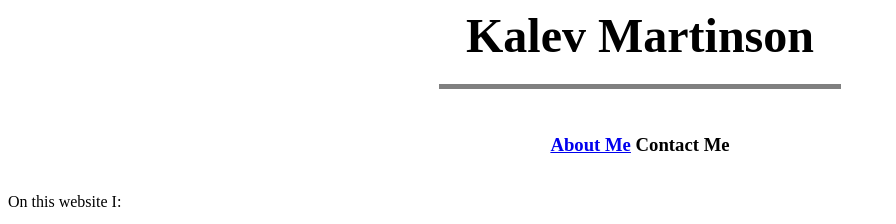
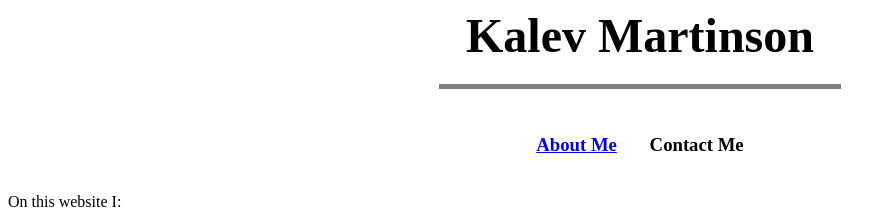
Before and after one commit to Kallikalev/test_website, a plain HTML site: page index.html in a window 1280 px wide. Shown: the top 224 px of the page, without its empty margins (0-896 px from the left). Drawn offline with Linux system fonts and the light colour scheme.

Commit message:
added nbsp

```diff
--- a/index.html
+++ b/index.html
@@ -8,7 +8,7 @@
     <h1 align = "center"> <font size = "18"> Kalev Martinson </font> </h1>
     <hr width="400" size="5" noshade>
     <br>
-    <h3 align="center"><a href = "about_me.html">About Me</a>          Contact Me</h3>
+    <h3 align="center"><a href = "about_me.html">About Me</a> &nbsp; &nbsp; &nbsp; Contact Me</h3>
     <br>
     On this website I:
     <ol type="I">
```
